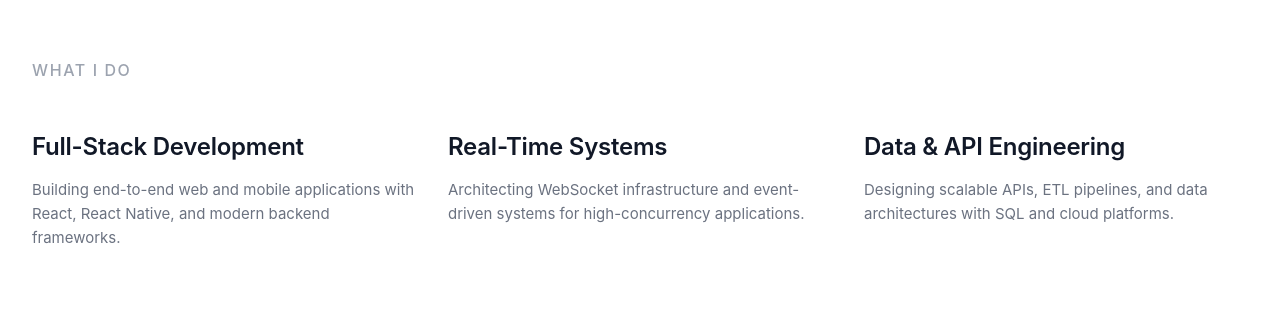
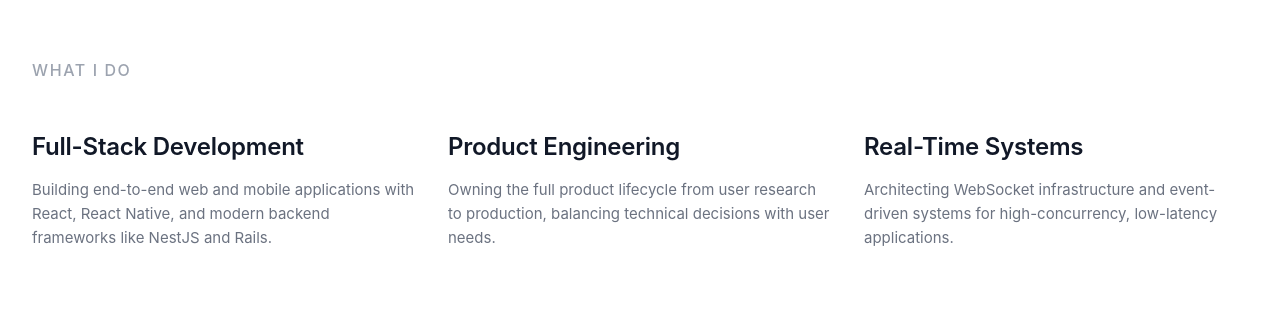
Before and after one commit to rattnak/rattnak-portfolio, a Next.js app: page / in a window 1280 px wide. Shown: the part 840-1156 px from the top of the page. Built offline with nearby package versions, Linux system fonts and the light colour scheme; no server answers; the database is empty.

Commit message:
update services

```diff
--- a/components/Services.tsx
+++ b/components/Services.tsx
@@ -3,18 +3,17 @@ export default function Services() {
   const services = [
   {
     title: "Full-Stack Development",
-      description: "Building end-to-end web and mobile applications with React, React Native, and modern backend frameworks."
+    description: "Building end-to-end web and mobile applications with React, React Native, and modern backend frameworks like NestJS and Rails."
+  },
+  {
+    title: "Product Engineering",
+    description: "Owning the full product lifecycle from user research to production, balancing technical decisions with user needs."
   },
   {
     title: "Real-Time Systems",
-      description: "Architecting WebSocket infrastructure and event-driven systems for high-concurrency applications."
-    },
-    {
-      title: "Data & API Engineering",
-      description: "Designing scalable APIs, ETL pipelines, and data architectures with SQL and cloud platforms."
+    description: "Architecting WebSocket infrastructure and event-driven systems for high-concurrency, low-latency applications."
   }
 ];
-
   return (
     <section className="services-section">
       <div className="container services-container">
```
Lines whose indentation alone changed are shown as unchanged.
